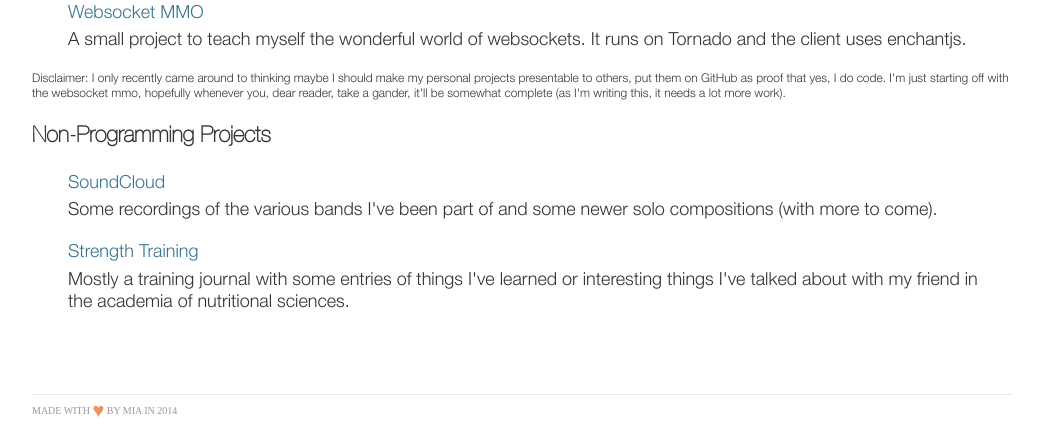
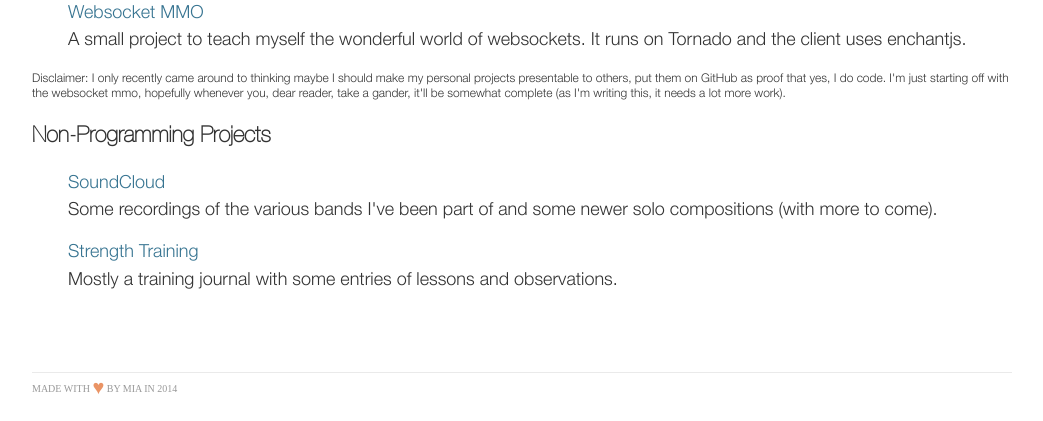
Before and after one commit to miazbikowski/molten, a Django app: page /projects/ in a window 1280 px wide. Shown: the part 411-832 px from the top of the page, without its empty margins (118-1161 px from the left). After the commit the page ends 805 px from the top, so only its background shows below. Run offline with Django 3.2, Linux system fonts and the light colour scheme; some libraries are stand-ins or nearby versions.

Commit message:
Git does so perplex me (still learning how it doesn't behave like mercurial)

```diff
--- a/molten/core/templates/base.html
+++ b/molten/core/templates/base.html
@@ -6,6 +6,8 @@
 
         {% block metadata %}
         {% endblock metadata %}
+
+        <link rel="shortcut icon" href="{{ STATIC_URL }}images/favicon.ico" >
 
         <script src="//ajax.googleapis.com/ajax/libs/jquery/2.0.0/jquery.min.js"></script>
 
--- a/molten/core/templates/projects.html
+++ b/molten/core/templates/projects.html
@@ -38,7 +38,7 @@
       </p>
       <a href="http://fixanddamn.blogspot.ca/">Strength Training</a>
       <p class="project-desc">
-        Mostly a training journal with some entries of things I've learned or interesting things I've talked about with my friend in the academia of nutritional sciences.
+        Mostly a training journal with some entries of lessons and observations.
       </p>
     </li>
   </ul>
```
Also changed, not shown: molten/molten/settings.py (+9 -0 lines).
